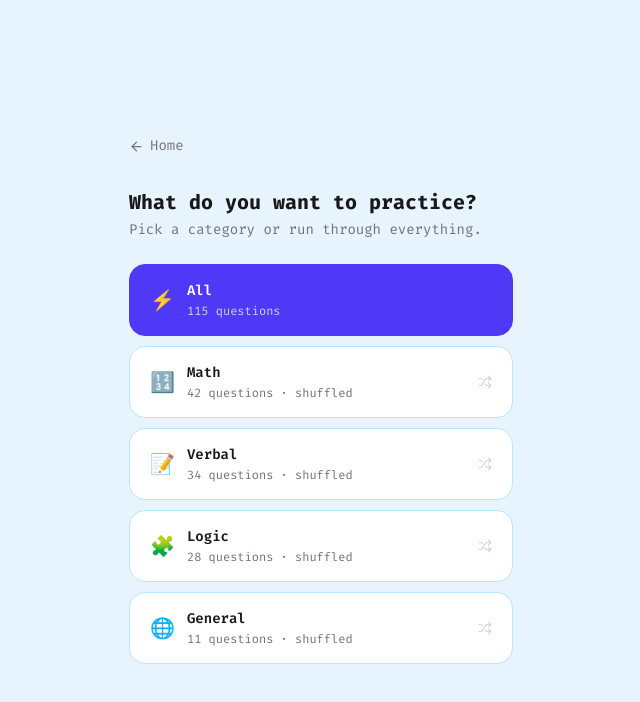
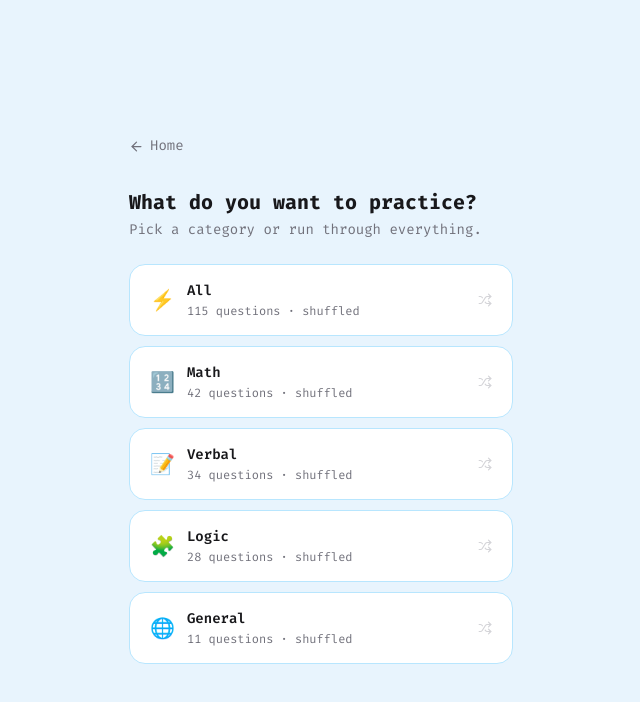
Before and after one commit to Awhalen1999/wonderlic-practice, a Next.js app: page /practice in a window 1280 px wide. Shown: the top 702 px of the page, without its empty margins (319-959 px from the left). Built offline with nearby package versions, Linux system fonts and the light colour scheme.

Commit message:
Practice category UI

```diff
--- a/app/page.tsx
+++ b/app/page.tsx
@@ -57,6 +57,29 @@ export default function HomePage() {
 
         {/* Mode buttons */}
         <div className="w-full max-w-sm flex flex-col gap-3">
+          {/* Stats */}
+          {progress.totalAnswered > 0 && (
+            <div className="grid grid-cols-3 gap-2">
+              {[
+                { label: "Answered", value: progress.totalAnswered },
+                { label: "Correct", value: `${accuracy}%` },
+                { label: "Tests", value: progress.sessionsCompleted },
+              ].map(({ label, value }) => (
+                <div
+                  key={label}
+                  className="bg-white border border-sky-100 rounded-xl py-3 text-center"
+                >
+                  <div className="text-base font-bold text-zinc-900">
+                    {value}
+                  </div>
+                  <div className="text-[10px] text-zinc-600 mt-0.5">
+                    {label}
+                  </div>
+                </div>
+              ))}
+            </div>
+          )}
+
           {/* Practice */}
           <button
             onClick={() => router.push("/practice")}
@@ -103,29 +126,6 @@ export default function HomePage() {
               <span className="text-2xl">⏱️</span>
             </div>
           </button>
-
-          {/* Stats */}
-          {progress.totalAnswered > 0 && (
-            <div className="grid grid-cols-3 gap-2 mt-1">
-              {[
-                { label: "Answered", value: progress.totalAnswered },
-                { label: "Correct", value: `${accuracy}%` },
-                { label: "Tests", value: progress.sessionsCompleted },
-              ].map(({ label, value }) => (
-                <div
-                  key={label}
-                  className="bg-white border border-sky-100 rounded-xl py-3 text-center"
-                >
-                  <div className="text-base font-bold text-zinc-900">
-                    {value}
-                  </div>
-                  <div className="text-[10px] text-zinc-600 mt-0.5">
-                    {label}
-                  </div>
-                </div>
-              ))}
-            </div>
-          )}
         </div>
 
         {/* Clear data */}
--- a/app/practice/page.tsx
+++ b/app/practice/page.tsx
@@ -36,12 +36,9 @@ type Mode = "pick" | "session";
 
 export default function PracticePage() {
   const router = useRouter();
-  const { progress, recordAnswer, advancePracticeIndex } = useStore();
+  const { progress, recordAnswer } = useStore();
 
   const [mode, setMode] = useState<Mode>("pick");
-  const [selectedCategory, setSelectedCategory] = useState<
-    QuestionCategory | "all"
-  >("all");
   const [sessionQuestions, setSessionQuestions] = useState<Question[]>([]);
   const [currentIndex, setCurrentIndex] = useState(0);
   const [selected, setSelected] = useState<number | null>(null);
@@ -52,7 +49,6 @@ export default function PracticePage() {
     headline: string;
     message: string;
   } | null>(null);
-  const [totalAnsweredThisSession, setTotalAnsweredThisSession] = useState(0);
 
   const question = sessionQuestions[currentIndex];
   const pct =
@@ -68,25 +64,19 @@ export default function PracticePage() {
     return counts;
   }, []);
 
-  const startSession = useCallback(
+    const startSession = useCallback(
     (category: QuestionCategory | "all") => {
       const filtered =
         category === "all"
           ? allQuestions
           : allQuestions.filter((q) => q.category === category);
-      const ordered =
-        category === "all"
-          ? filtered.slice(progress.practiceIndex) // resume position for "all"
-          : shuffle(filtered); // shuffle when filtering by category
-      setSessionQuestions(ordered.length > 0 ? ordered : shuffle(filtered));
-      setSelectedCategory(category);
+      setSessionQuestions(shuffle(filtered));
       setCurrentIndex(0);
       setSelected(null);
       setSubmitted(false);
-      setTotalAnsweredThisSession(0);
       setMode("session");
     },
-    [progress.practiceIndex],
+    [],
   );
 
   const handleSelect = (idx: number) => {
@@ -99,10 +89,8 @@ export default function PracticePage() {
     setSubmitted(true);
     const correct = selected === question.answer;
     recordAnswer(question.id, question.category, correct);
-    if (selectedCategory === "all") advancePracticeIndex();
     const newStreak = correct ? streak + 1 : 0;
     setStreak(newStreak);
-    setTotalAnsweredThisSession((n) => n + 1);
     const cp = getStreakCheckpoint(newStreak, progress.name);
     if (cp) setCheckpoint(cp);
   }, [
@@ -112,29 +100,20 @@ export default function PracticePage() {
     recordAnswer,
     streak,
     progress.name,
-    selectedCategory,
-    advancePracticeIndex,
   ]);
 
   const handleNext = useCallback(() => {
     const nextIndex = currentIndex + 1;
-    if (selectedCategory === "all") {
-      const cp = getCheckpoint(nextIndex, progress.name);
-      if (cp) setCheckpoint(cp);
-    }
+    const cp = getCheckpoint(nextIndex, progress.name);
+    if (cp) setCheckpoint(cp);
     if (nextIndex >= sessionQuestions.length) {
-      // wrap around for category mode, go back to pick for all
-      if (selectedCategory === "all") {
-        setMode("pick");
-        return;
-      }
       setCurrentIndex(0);
     } else {
       setCurrentIndex(nextIndex);
     }
     setSelected(null);
     setSubmitted(false);
-  }, [currentIndex, sessionQuestions.length, selectedCategory, progress.name]);
+  }, [currentIndex, sessionQuestions.length, progress.name]);
 
   useEffect(() => {
     const handler = (e: KeyboardEvent) => {
@@ -183,62 +162,31 @@ export default function PracticePage() {
               What do you want to practice?
             </h1>
             <p className="text-sm text-zinc-500 mt-1">
-              {progress.practiceIndex > 0
-                ? `You're on Q${progress.practiceIndex + 1} for "All"`
-                : "Pick a category or run through everything."}
+              Pick a category or run through everything.
             </p>
           </div>
 
           <div className="flex flex-col gap-2.5">
             {CATEGORIES.map(({ value, label, emoji }) => {
               const count = categoryCount[value] ?? 0;
-              const isAll = value === "all";
               return (
                 <button
                   key={value}
                   onClick={() => startSession(value)}
-                  className={`w-full flex items-center justify-between px-5 py-4 rounded-2xl border text-left transition-all duration-150 active:scale-[0.98] ${
-                    isAll
-                      ? "bg-indigo-600 hover:bg-indigo-500 border-indigo-600 text-white"
-                      : "bg-white hover:bg-sky-50 border-sky-200 hover:border-sky-400 text-zinc-900"
-                  }`}
+                  className="w-full flex items-center justify-between px-5 py-4 rounded-2xl border text-left transition-all duration-150 active:scale-[0.98] bg-white hover:bg-sky-50 border-sky-200 hover:border-sky-400 text-zinc-900"
                 >
                   <div className="flex items-center gap-3">
                     <span className="text-xl">{emoji}</span>
                     <div>
-                      <div
-                        className={`font-semibold text-sm ${isAll ? "text-white" : "text-zinc-900"}`}
-                      >
+                      <div className="font-semibold text-sm text-zinc-900">
                         {label}
                       </div>
-                      <div
-                        className={`text-xs mt-0.5 ${isAll ? "text-indigo-200" : "text-zinc-500"}`}
-                      >
-                        {count} questions
-                        {!isAll
-                          ? " · shuffled"
-                          : progress.practiceIndex > 0
-                            ? " · resume"
-                            : ""}
+                      <div className="text-xs mt-0.5 text-zinc-500">
+                        {count} questions · shuffled
                       </div>
                     </div>
                   </div>
-                  {isAll && progress.practiceIndex > 0 && (
-                    <div className="text-right">
-                      <div className="text-xs text-indigo-200 mb-1">
-                        Q{progress.practiceIndex + 1}
-                      </div>
-                      <div className="w-16 bg-indigo-500/40 rounded-full h-1">
-                        <div
-                          className="bg-white/70 h-1 rounded-full"
-                          style={{
-                            width: `${Math.min((progress.practiceIndex / allQuestions.length) * 100, 100)}%`,
-                          }}
-                        />
-                      </div>
-                    </div>
-                  )}
-                  {!isAll && <Shuffle size={14} className="text-zinc-300" />}
+                  <Shuffle size={14} className="text-zinc-300" />
                 </button>
               );
             })}
```
